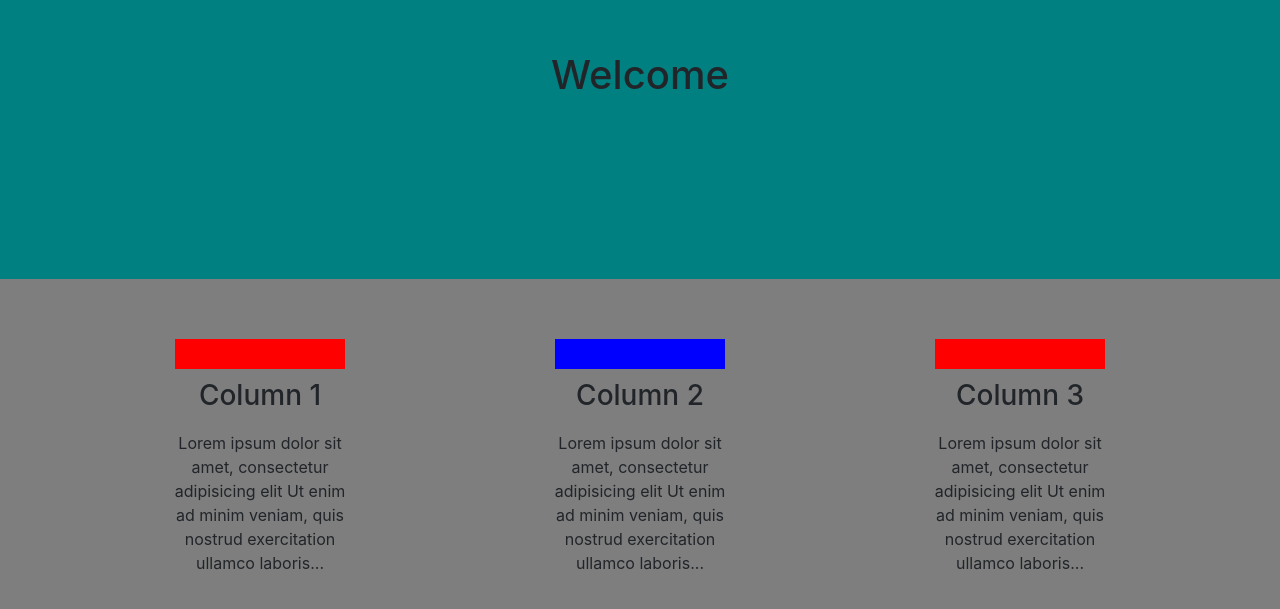
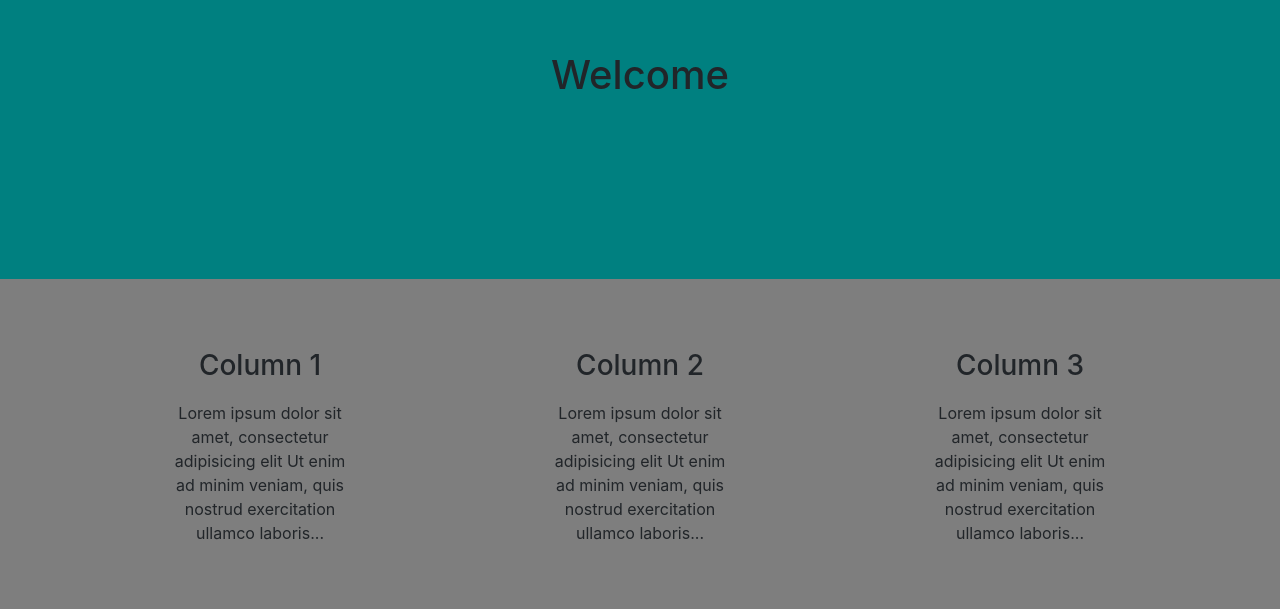
Before and after one commit to cyates24/ACAweb101_Connor_Yates24, a plain HTML site: page checkpoint2/checkpoint2.html in a window 1280 px wide. Shown: the part 121-730 px from the top of the page. Drawn offline with nearby package versions, Linux system fonts and the light colour scheme.

Commit message:
checkpoint2

```diff
--- a/checkpoint2/checkpoint2.css
+++ b/checkpoint2/checkpoint2.css
@@ -47,12 +47,12 @@ h1{
   height: 30px;
   background: red;
   margin: 0 auto;
-  text-align: center;
 }
 .col-sm-4{
   text-align: center;
   padding: 0 100px !important;
   margin-top: 50px;
+  height: 50%;
 }
 .col-sm-4 h3{
   padding:  10px !important;
--- a/checkpoint2/checkpoint2.html
+++ b/checkpoint2/checkpoint2.html
@@ -24,19 +24,19 @@
    <div class="container">
      <div class="row">
        <div class="col-sm-4">
-         <div class="rectangle1"></div>
+         <!-- <div class="rectangle1"></div> -->
          <h3>Column 1</h3>
          <p>Lorem ipsum dolor sit amet, consectetur adipisicing elit
          Ut enim ad minim veniam, quis nostrud exercitation ullamco laboris...</p>
         </div>
         <div class="col-sm-4">
-            <div class="rectangle2"></div>
+            <!-- <div class="rectangle2"></div> -->
           <h3>Column 2</h3>
           <p>Lorem ipsum dolor sit amet, consectetur adipisicing elit
           Ut enim ad minim veniam, quis nostrud exercitation ullamco laboris...</p>
         </div>
         <div class="col-sm-4">
-            <div class="rectangle3"></div>
+            <!-- <div class="rectangle3"></div> -->
           <h3>Column 3</h3>
           <p>Lorem ipsum dolor sit amet, consectetur adipisicing elit
           Ut enim ad minim veniam, quis nostrud exercitation ullamco laboris...</p>
```
